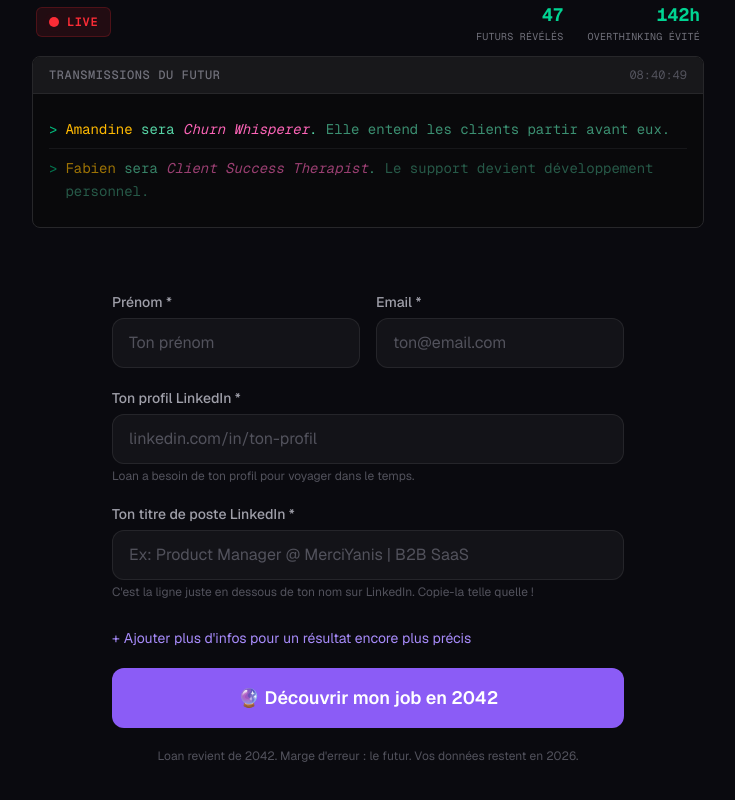
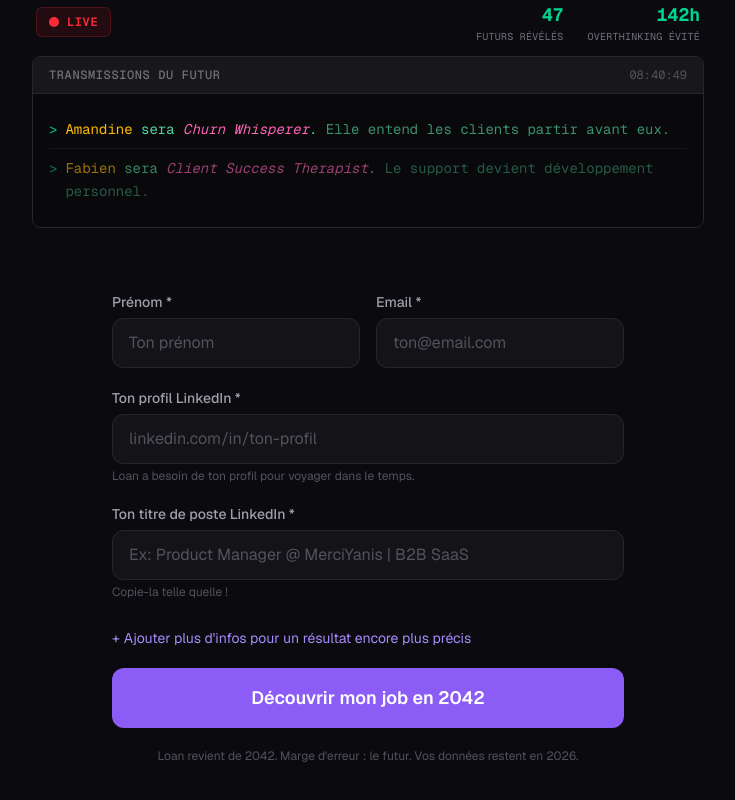
Before and after one commit to cheznola/loan, a Next.js app: page / in a window 1280 px wide. Shown: the part 314-1114 px from the top of the page, without its empty margins (272-1007 px from the left). Built offline with nearby package versions, Linux system fonts and the light colour scheme.

Commit message:
Update page.tsx

```diff
--- a/app/page.tsx
+++ b/app/page.tsx
@@ -235,7 +235,7 @@ export default function Home() {
             placeholder="Ex: Product Manager @ MerciYanis | B2B SaaS"
           />
           <p className="text-xs text-zinc-600 mt-1">
-            C&apos;est la ligne juste en dessous de ton nom sur LinkedIn. Copie-la telle quelle !
+            Copie-la telle quelle !
           </p>
         </div>
 
@@ -281,7 +281,7 @@ export default function Home() {
           type="submit"
           className="w-full py-4 rounded-xl bg-[var(--accent)] hover:bg-[var(--accent-light)] text-white font-semibold text-lg transition-all hover:shadow-[0_0_30px_var(--accent-glow)] cursor-pointer"
         >
-          🔮 Découvrir mon job en 2042
+          Découvrir mon job en 2042
         </button>
 
         <p className="text-xs text-zinc-600 text-center">
```
